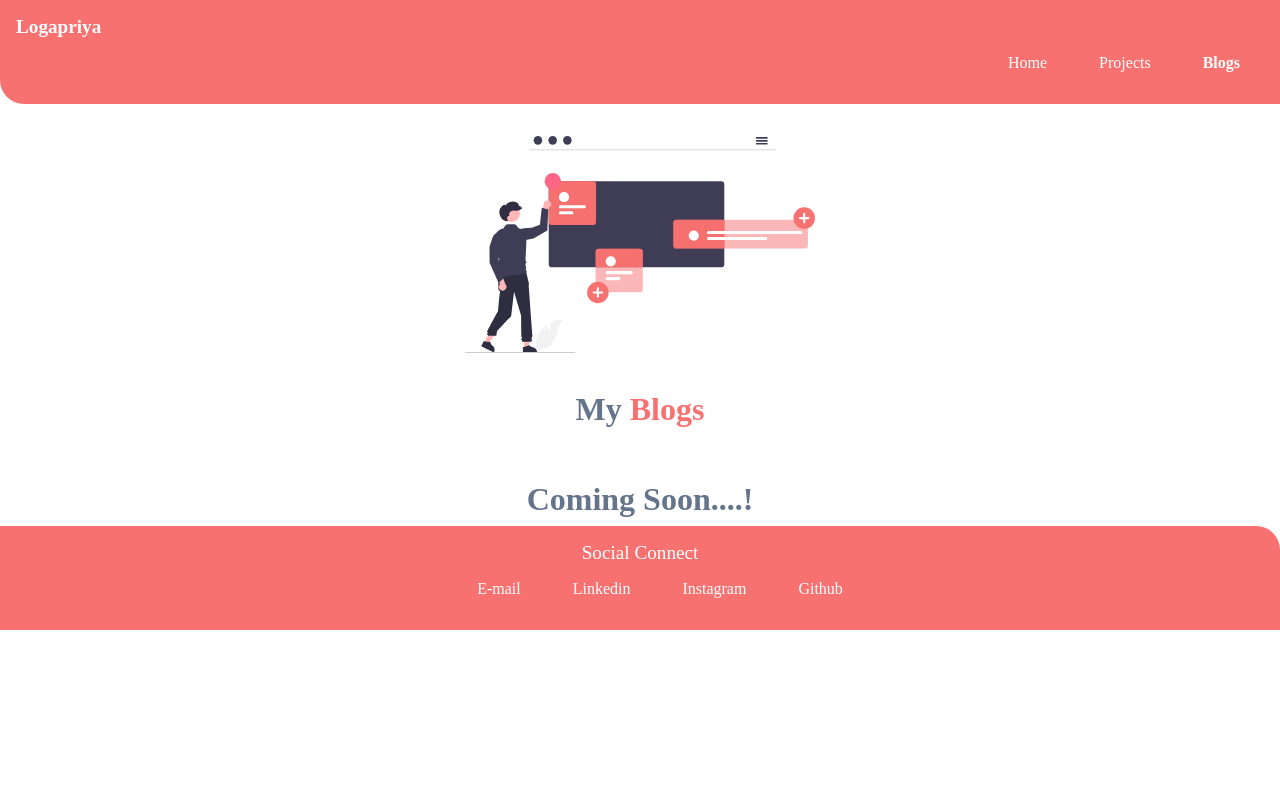
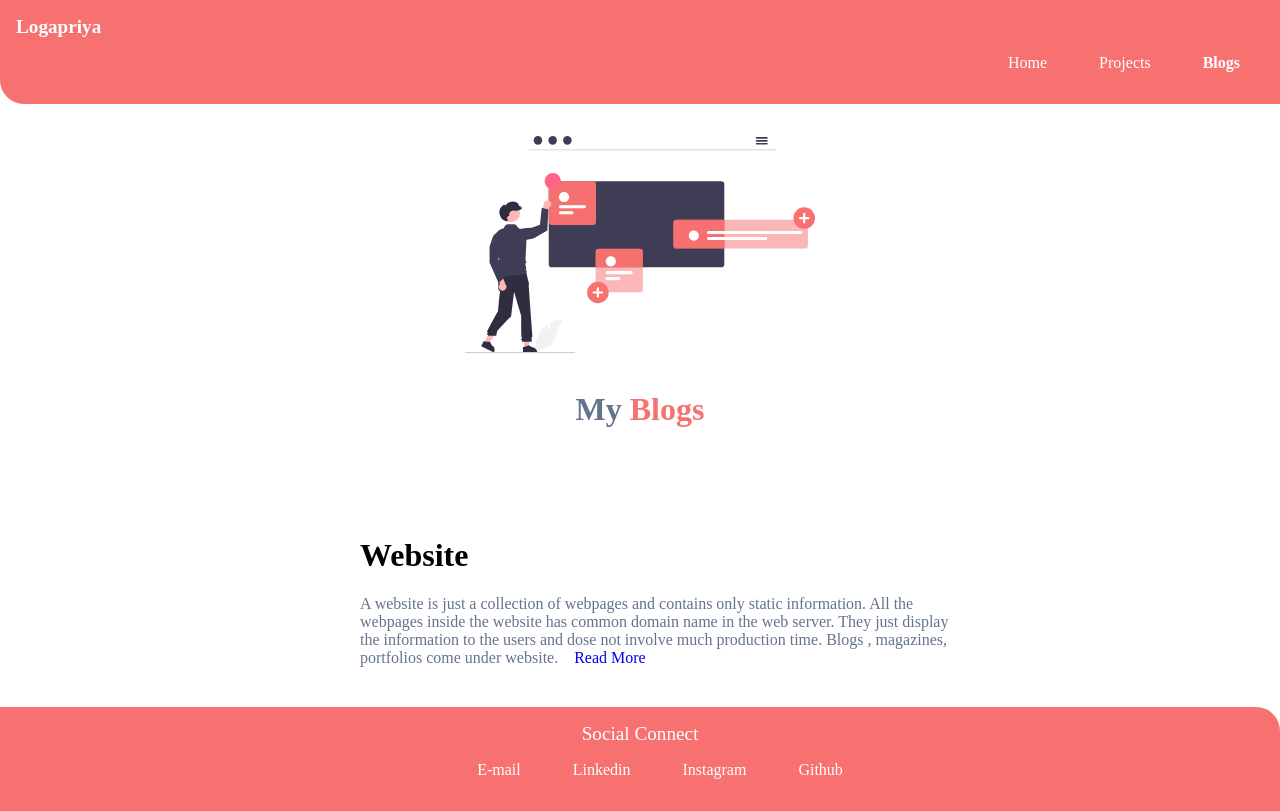
Before and after one commit to logapriya16/Logapriya.com, a plain HTML site: page blogs.html in a window 1280 px wide. Drawn offline with Linux system fonts and the light colour scheme; a web font is replaced by a local one.

Commit message:
blogs updated

```diff
--- a/blogs.html
+++ b/blogs.html
@@ -27,7 +27,17 @@
         <h1 class=" hero-heading">My <span class="heading-inverted">Blogs</span></h1>
     </header>
 <div class="blog-container">
-    <h1 class="Container container-center">Coming Soon....!</h1>
+    <ul class="list-non-bullet">
+        <li>
+            <div class="container container-center">
+                <br>
+                <h1 style="color:black; text-align: left;">Website</h1>
+                <p style="text-align: left;">
+                    A website is just a collection of webpages and contains only static information. All the webpages inside the website has common domain name in the web server. They just display the information to the users and dose not involve much production time.
+                    Blogs , magazines, portfolios come under website.<a class="link" href="https://dev.to/logapriya16/website-8mm">Read More</a>
+                </p>
+            </div>
+        </li>
 </div>
 <footer class="footer">
         <div class="footer-header">
```
Also changed, not shown: projects.html (+10 -0 lines).
